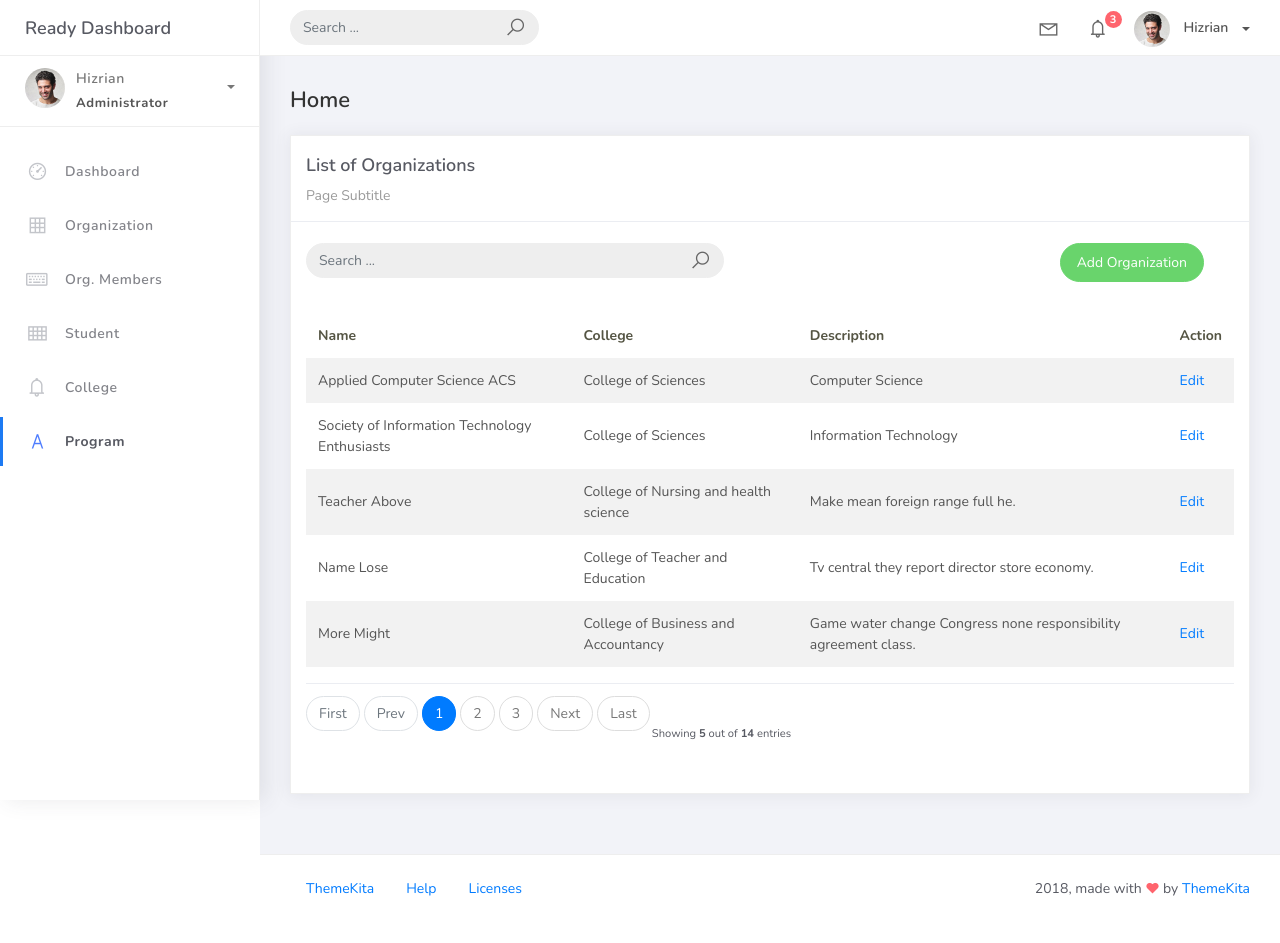
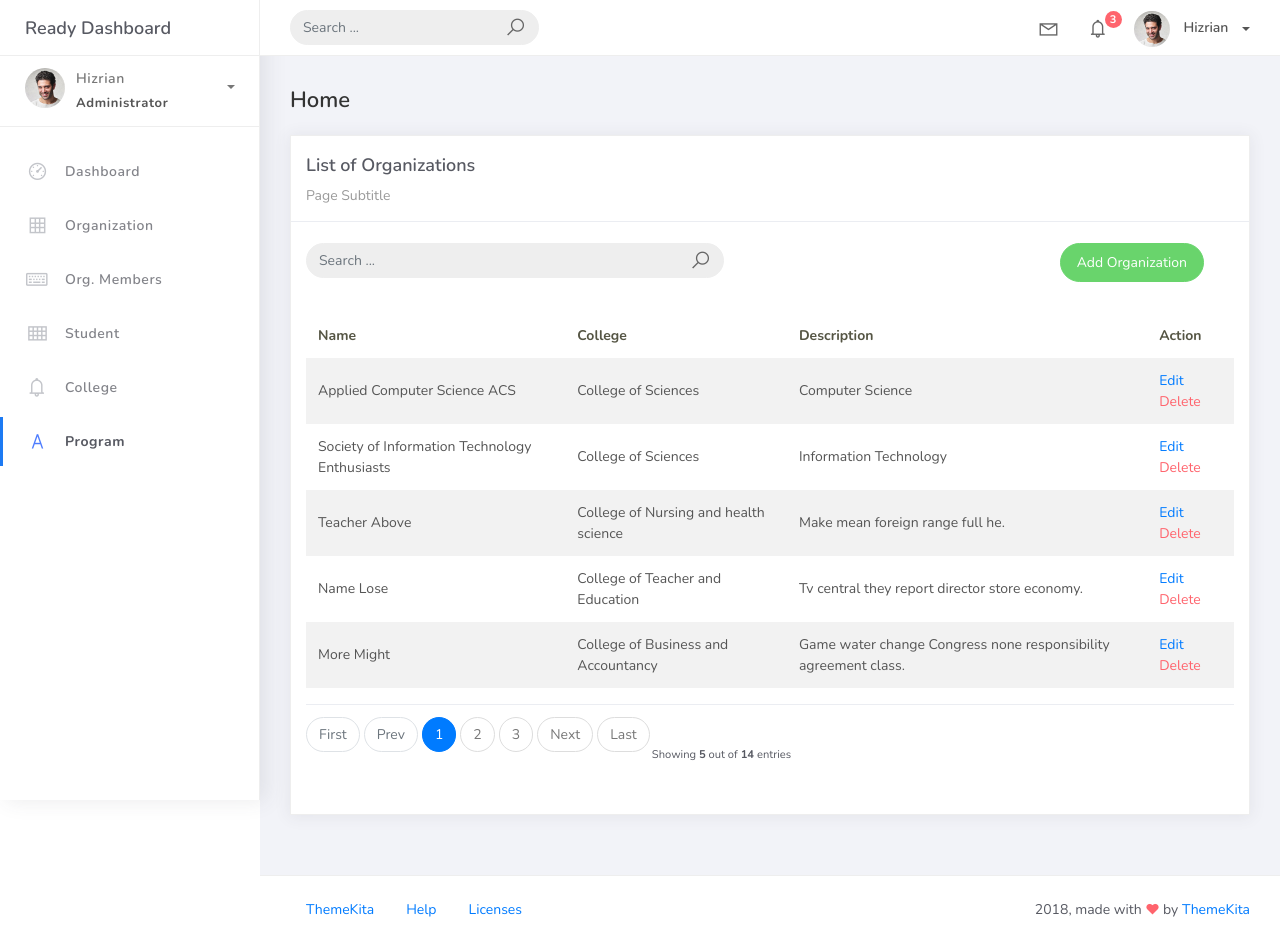
Before and after one commit to Norkizah/PSUSphere, a Django app: page /organization_list in a window 1280 px wide. Before the commit the page ends 896 px from the top, so only its background shows below. Run offline with Django 5.2, Linux system fonts and the light colour scheme; data comes from the database, SQL or seed files in the repository; some libraries are stand-ins or nearby versions.

Commit message:
modified org_list

```diff
--- a/projectsite/templates/org_list.html
+++ b/projectsite/templates/org_list.html
@@ -46,7 +46,10 @@
                                     <td>{{ object.name}}</td>
                                     <td>{{ object.college }}</td>
                                     <td>{{ object.description }}</td>
-                                    <td><a href="organization_list/{{ object.id }}">Edit</a></td>
+                                    <td>
+                                        <a href="organization_list/{{ object.id }}">Edit</a>
+                                        <a href="organization_list/{{ object.id }}/delete" class="text-danger">Delete</a>
+                                    </td>
 
                                 </tr>
                                 {% empty %}
@@ -65,6 +68,4 @@
         </div>
     </div>
 </div>
-
-
 {% endblock %}
```
